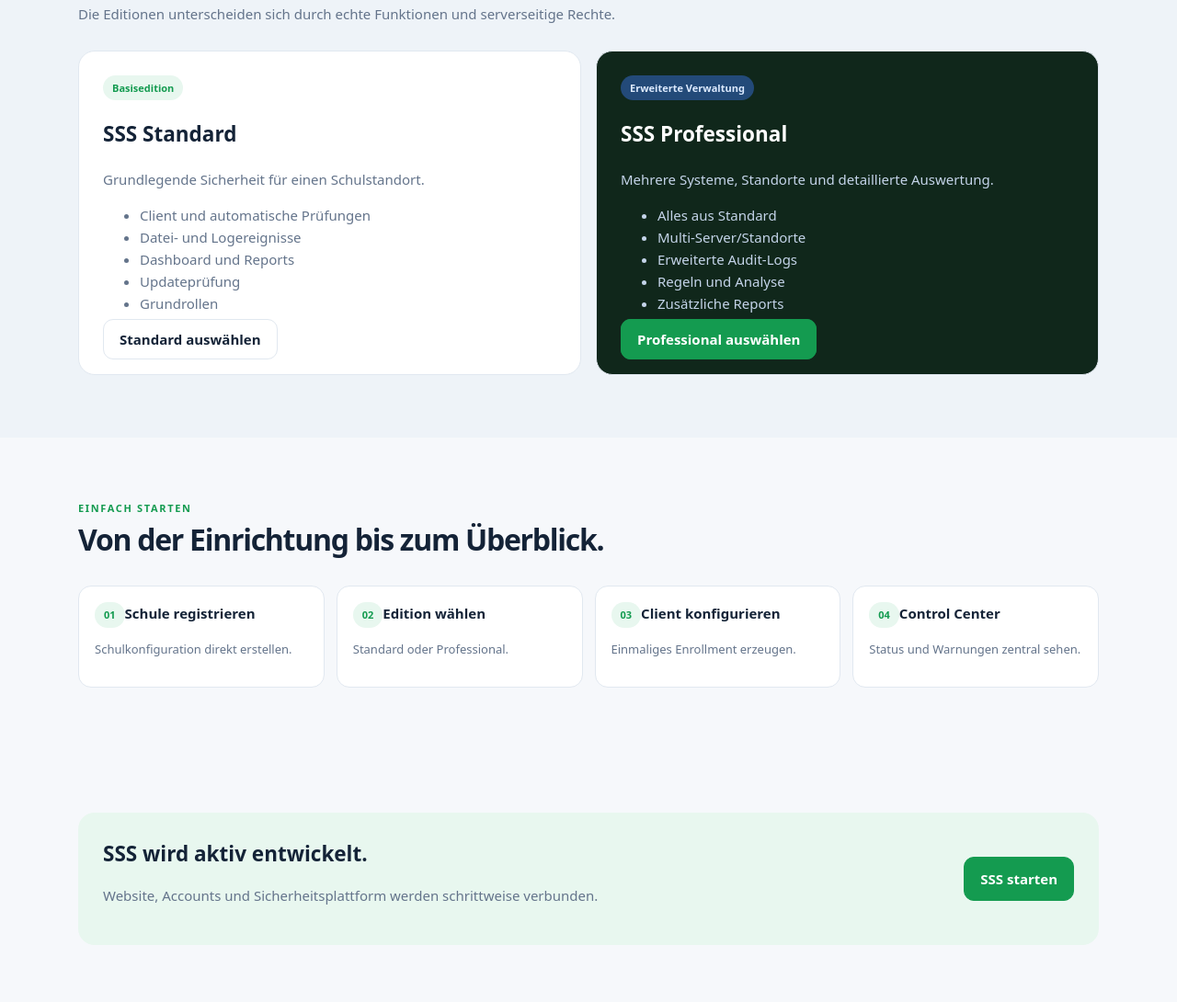
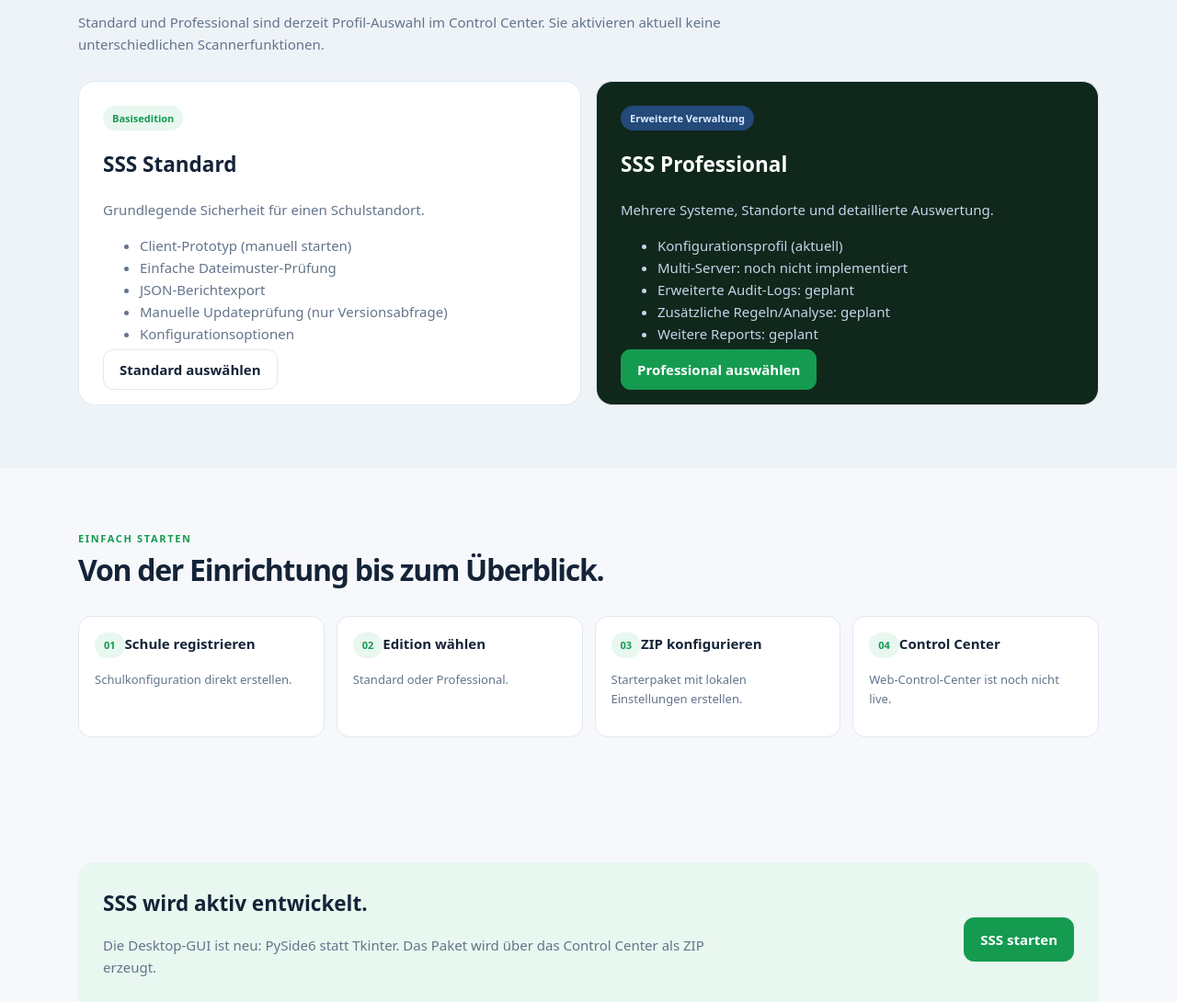
Before and after one commit to LordLOLQDH/sss, a plain HTML site: page index.html in a window 1280 px wide. Shown: the part 1263-2353 px from the top of the page at 92% size. Drawn offline with Linux system fonts and the light colour scheme.

Commit message:
Clarify current prototype status on SSS homepage

```diff
--- a/index.html
+++ b/index.html
@@ -3,10 +3,10 @@
 @media(max-width:760px){.grid{grid-template-columns:1fr}.visual{min-height:300px}.cards{grid-template-columns:1fr 1fr}.steps{grid-template-columns:1fr 1fr}.links{gap:12px}.hide{display:none}}@media(max-width:520px){.wrap{padding:0 18px}.editions,.cards{grid-template-columns:1fr}.hero{padding:48px 0}.title{font-size:27px}.brand{font-size:13px}.brand img{width:35px}.nav{height:65px}}
 </style></head><body>
 <header><div class="wrap nav"><a class="brand" href="#"><img src="assets/Sicherheits-Schild%20mit%20Servern%20und%20Schloss.png" alt="SSS"><span>SchoolServer Security</span></a><nav class="links"><a href="#plattform">Plattform</a><a href="#editionen">Editionen</a><a class="btn" href="dashboard.html">Control Center öffnen</a></nav></div></header>
-<section class="hero"><div class="wrap grid"><div><div class="eyebrow">School IT Security · SSS</div><h1 class="h1">Sicherheit, die<br><em>verständlich bleibt.</em></h1><p class="lead">Ein zentraler Überblick über Schul-IT, Sicherheitsereignisse und verwaltete Systeme. Klar strukturiert für IT-Teams und Schulleitungen.</p><div class="buttons"><a class="btn" href="dashboard.html">SSS einrichten</a><a class="btn secondary" href="#plattform">Plattform ansehen</a></div><p class="intro" style="font-size:12px">Entwicklungsprojekt · Pilotbetrieb nur mit IT-Freigabe</p></div><div class="visual"><img class="watermark" src="assets/Sicherheits-Schild%20mit%20Servern%20und%20Schloss.png" alt=""><div class="panel"><div class="panelhead">Security Overview <span style="color:#228653;font-size:12px">● System bereit</span></div><div class="stats"><div class="stat"><small>Systemstatus</small><b>—</b></div><div class="stat"><small>Geräte</small><b>—</b></div><div class="stat"><small>Warnungen</small><b>—</b></div><div class="stat"><small>Letzter Scan</small><b>—</b></div></div><div class="event">✓ Prüfstatus <span style="color:#718096"> · nach Client-Verbindung</span></div><div class="event">! Sicherheitsereignisse <span style="color:#718096"> · zentral verwaltet</span></div></div></div></div></section>
-<section class="section" id="plattform"><div class="wrap"><div class="eyebrow">Plattform</div><h2 class="title">Ein System. Drei Ebenen.</h2><p class="intro">SSS verbindet lokale Prüfungen mit einem zentralen Backend. Rollen sehen nur Informationen, für die sie berechtigt sind.</p><div class="cards"><article class="card"><div class="icon">01</div><h3>SSS Client</h3><p>Lokale Prüfungen, Ereigniserkennung, Status und Updates auf freigegebenen Systemen.</p></article><article class="card"><div class="icon">02</div><h3>Control Center</h3><p>Webportal für Schulleitung und IT. Geräte, Warnungen und Reports auf einen Blick.</p></article><article class="card"><div class="icon">03</div><h3>Backend</h3><p>Schulkonfigurationen, Geräte, Events, Richtlinien und Releaseverwaltung.</p></article></div></div></section>
-<section class="section" id="editionen" style="background:#eef3f8"><div class="wrap"><div class="eyebrow">Editionen</div><h2 class="title">Für unterschiedliche IT-Größen.</h2><p class="intro">Die Editionen unterscheiden sich durch echte Funktionen und serverseitige Rechte.</p><div class="editions"><article class="edition"><span class="badge">Basisedition</span><h2>SSS Standard</h2><p>Grundlegende Sicherheit für einen Schulstandort.</p><ul><li>Client und automatische Prüfungen</li><li>Datei- und Logereignisse</li><li>Dashboard und Reports</li><li>Updateprüfung</li><li>Grundrollen</li></ul><a class="btn secondary" href="dashboard.html">Standard auswählen</a></article><article class="edition pro"><span class="badge">Erweiterte Verwaltung</span><h2>SSS Professional</h2><p>Mehrere Systeme, Standorte und detaillierte Auswertung.</p><ul><li>Alles aus Standard</li><li>Multi-Server/Standorte</li><li>Erweiterte Audit-Logs</li><li>Regeln und Analyse</li><li>Zusätzliche Reports</li></ul><a class="btn" href="dashboard.html">Professional auswählen</a></article></div></div></section>
-<section class="section"><div class="wrap"><div class="eyebrow">Einfach starten</div><h2 class="title">Von der Einrichtung bis zum Überblick.</h2><div class="steps"><div class="step"><span class="badge">01</span><b>Schule registrieren</b><p>Schulkonfiguration direkt erstellen.</p></div><div class="step"><span class="badge">02</span><b>Edition wählen</b><p>Standard oder Professional.</p></div><div class="step"><span class="badge">03</span><b>Client konfigurieren</b><p>Einmaliges Enrollment erzeugen.</p></div><div class="step"><span class="badge">04</span><b>Control Center</b><p>Status und Warnungen zentral sehen.</p></div></div></div></section>
-<section class="section"><div class="wrap"><div class="callout"><div><h2 style="margin:0">SSS wird aktiv entwickelt.</h2><p class="intro">Website, Accounts und Sicherheitsplattform werden schrittweise verbunden.</p></div><a class="btn" href="dashboard.html">SSS starten</a></div></div></section>
+<section class="hero"><div class="wrap grid"><div><div class="eyebrow">School IT Security · SSS</div><h1 class="h1">Sicherheit, die<br><em>verständlich bleibt.</em></h1><p class="lead">Ein lokaler Dateiprüfer als erster Prototyp. Das zentrale Schul-IT-Control-Center ist derzeit noch Konzept und nicht live verbunden.</p><div class="buttons"><a class="btn" href="dashboard.html">SSS einrichten</a><a class="btn secondary" href="#plattform">Plattform ansehen</a></div><p class="intro" style="font-size:12px">Entwicklungsprojekt · Pilotbetrieb nur mit IT-Freigabe</p></div><div class="visual"><img class="watermark" src="assets/Sicherheits-Schild%20mit%20Servern%20und%20Schloss.png" alt=""><div class="panel"><div class="panelhead">SSS UI-Vorschau <span style="color:#64748b;font-size:12px">· nicht live</span></div><div class="stats"><div class="stat"><small>Systemstatus</small><b>—</b></div><div class="stat"><small>Geräte</small><b>—</b></div><div class="stat"><small>Warnungen</small><b>—</b></div><div class="stat"><small>Letzter Scan</small><b>—</b></div></div><div class="event">Vorschau-Karte <span style="color:#718096"> · Platzhalterdaten</span></div><div class="event">Backend / Geräteverwaltung <span style="color:#718096"> · noch nicht verbunden</span></div></div></div></div></section>
+<section class="section" id="plattform"><div class="wrap"><div class="eyebrow">Plattform</div><h2 class="title">Ein System. Drei Ebenen.</h2><p class="intro">Der aktuelle Stand ist ein lokaler Desktop-Prototyp. Die zentralen Funktionen unten beschreiben die geplante Architektur und sind noch nicht umgesetzt.</p><div class="cards"><article class="card"><div class="icon">01</div><h3>SSS Client</h3><p>Aktuell: manuelle lokale Dateiscans, Hashes, einfache Textregeln und optionale ClamAV-Anbindung.</p></article><article class="card"><div class="icon">02</div><h3>Control Center</h3><p>Noch nicht implementiert: zentrales Webportal, Live-Geräteübersicht und Ereignisübertragung.</p></article><article class="card"><div class="icon">03</div><h3>Backend</h3><p>Noch nicht verbunden: Backend, Schulregistrierung, Geräte-Enrollment und Richtlinienverwaltung.</p></article></div></div></section>
+<section class="section" id="editionen" style="background:#eef3f8"><div class="wrap"><div class="eyebrow">Editionen</div><h2 class="title">Für unterschiedliche IT-Größen.</h2><p class="intro">Standard und Professional sind derzeit Profil-Auswahl im Control Center. Sie aktivieren aktuell keine unterschiedlichen Scannerfunktionen.</p><div class="editions"><article class="edition"><span class="badge">Basisedition</span><h2>SSS Standard</h2><p>Grundlegende Sicherheit für einen Schulstandort.</p><ul><li>Client-Prototyp (manuell starten)</li><li>Einfache Dateimuster-Prüfung</li><li>JSON-Berichtexport</li><li>Manuelle Updateprüfung (nur Versionsabfrage)</li><li>Konfigurationsoptionen</li></ul><a class="btn secondary" href="dashboard.html">Standard auswählen</a></article><article class="edition pro"><span class="badge">Erweiterte Verwaltung</span><h2>SSS Professional</h2><p>Mehrere Systeme, Standorte und detaillierte Auswertung.</p><ul><li>Konfigurationsprofil (aktuell)</li><li>Multi-Server: noch nicht implementiert</li><li>Erweiterte Audit-Logs: geplant</li><li>Zusätzliche Regeln/Analyse: geplant</li><li>Weitere Reports: geplant</li></ul><a class="btn" href="dashboard.html">Professional auswählen</a></article></div></div></section>
+<section class="section"><div class="wrap"><div class="eyebrow">Einfach starten</div><h2 class="title">Von der Einrichtung bis zum Überblick.</h2><div class="steps"><div class="step"><span class="badge">01</span><b>Schule registrieren</b><p>Schulkonfiguration direkt erstellen.</p></div><div class="step"><span class="badge">02</span><b>Edition wählen</b><p>Standard oder Professional.</p></div><div class="step"><span class="badge">03</span><b>ZIP konfigurieren</b><p>Starterpaket mit lokalen Einstellungen erstellen.</p></div><div class="step"><span class="badge">04</span><b>Control Center</b><p>Web-Control-Center ist noch nicht live.</p></div></div></div></section>
+<section class="section"><div class="wrap"><div class="callout"><div><h2 style="margin:0">SSS wird aktiv entwickelt.</h2><p class="intro">Die Desktop-GUI ist neu: PySide6 statt Tkinter. Das Paket wird über das Control Center als ZIP erzeugt.</p></div><a class="btn" href="dashboard.html">SSS starten</a></div></div></section>
 <footer class="footer"><div class="wrap">© SchoolServer Security · SSS &nbsp; | &nbsp; Entwicklungsprototyp, keine zertifizierte Sicherheitssoftware</div></footer>
 </body></html>
```
